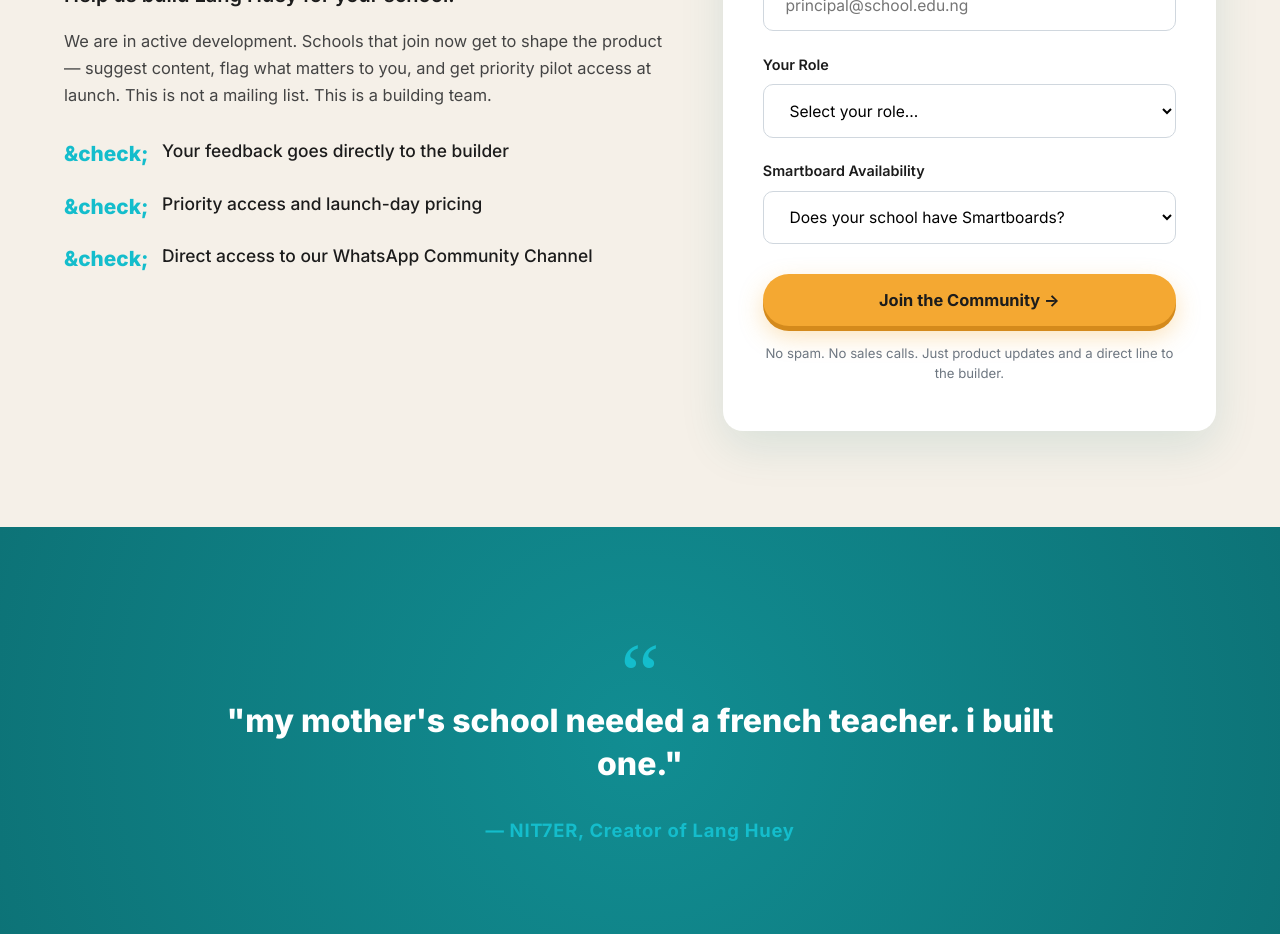
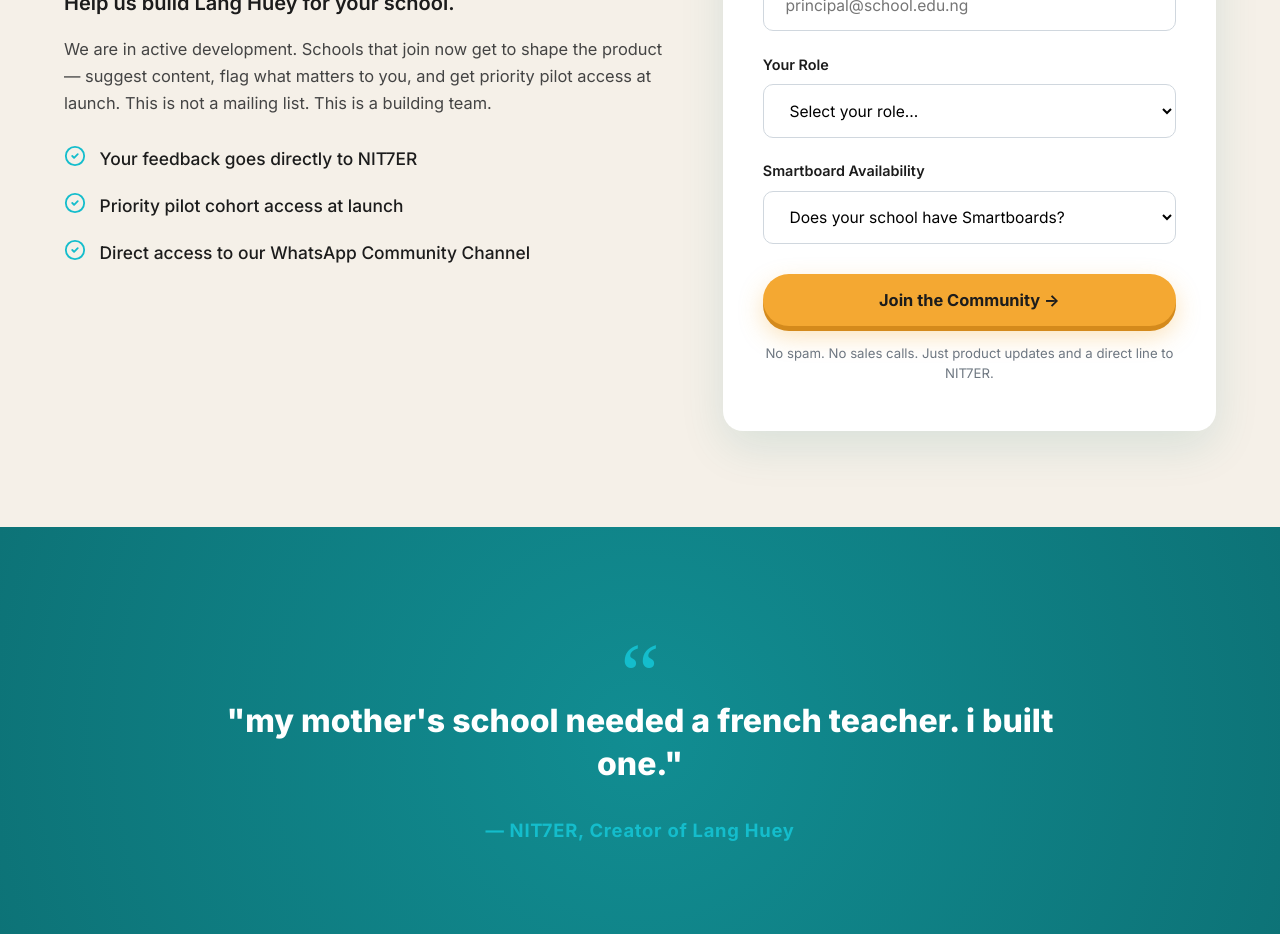
Before and after one commit to Alqaasimee-jr2/Lang-Huey, a React (Vite) app in the folder website/: page / in a window 1280 px wide. Shown: the part 3880-4814 px from the top of the page. Built offline with nearby package versions, Linux system fonts and the light colour scheme; the HTML template or start-up script is replaced by a standard one.

Commit message:
fix: replace raw &check; HTML entity string with Lucide SVG CheckCircle2 icons

```diff
--- a/website/src/components/PrelaunchCommunityForm.jsx
+++ b/website/src/components/PrelaunchCommunityForm.jsx
@@ -1,4 +1,5 @@
 import React, { useState } from 'react';
+import { CheckCircle2, MessageCircle } from 'lucide-react';
 
 export default function PrelaunchCommunityForm({ onRegisterSuccess }) {
   const [formData, setFormData] = useState({
@@ -16,10 +17,10 @@
   };
 
   return (
-    <section class="section bg-warm-cream" id="waitlist">
-      <div class="container grid-asymmetric">
+    <section className="section bg-warm-cream" id="waitlist">
+      <div className="container grid-asymmetric">
         <div>
-          <span class="feature-pill" style={{ background: 'var(--color-secondary)', color: 'white', marginBottom: '1rem' }}>YOU ARE EARLY</span>
+          <span className="feature-pill" style={{ background: 'var(--color-secondary)', color: 'white', marginBottom: '1rem' }}>YOU ARE EARLY</span>
           <h2 style={{ color: 'var(--color-primary)', marginBottom: '0.75rem' }}>you are early. that matters.</h2>
           <p style={{ fontSize: '1.25rem', fontWeight: 600, color: 'var(--color-text-charcoal)', marginBottom: '1rem' }}>
             Help us build Lang Huey for your school.
@@ -28,25 +29,34 @@
             We are in active development. Schools that join now get to shape the product — suggest content, flag what matters to you, and get priority pilot access at launch. This is not a mailing list. This is a building team.
           </p>
 
-          <ul class="benefit-list">
-            <li><span class="benefit-check">&check;</span> Your feedback goes directly to the builder</li>
-            <li><span class="benefit-check">&check;</span> Priority access and launch-day pricing</li>
-            <li><span class="benefit-check">&check;</span> Direct access to our WhatsApp Community Channel</li>
+          <ul className="benefit-list">
+            <li>
+              <CheckCircle2 size={22} color="var(--color-secondary)" style={{ minWidth: '22px' }} />
+              <span>Your feedback goes directly to NIT7ER</span>
+            </li>
+            <li>
+              <CheckCircle2 size={22} color="var(--color-secondary)" style={{ minWidth: '22px' }} />
+              <span>Priority pilot cohort access at launch</span>
+            </li>
+            <li>
+              <CheckCircle2 size={22} color="var(--color-secondary)" style={{ minWidth: '22px' }} />
+              <span>Direct access to our WhatsApp Community Channel</span>
+            </li>
           </ul>
         </div>
 
         {/* Registration Form Card with Smartboard Qualification Selector */}
         <div>
-          <div class="form-card">
-            <h3 class="form-title">Reserve Your School Spot</h3>
+          <div className="form-card">
+            <h3 className="form-title">Reserve Your School Spot</h3>
 
             <form onSubmit={handleSubmit}>
-              <div class="form-group">
+              <div className="form-group">
                 <label htmlFor="school-name">School Name & Location</label>
                 <input
                   type="text"
                   id="school-name"
-                  class="form-input"
+                  className="form-input"
                   placeholder="e.g. Excellence Academy, Lekki, Lagos"
                   value={formData.schoolName}
                   onChange={(e) => setFormData({ ...formData, schoolName: e.target.value })}
@@ -54,12 +64,12 @@
                 />
               </div>
 
-              <div class="form-group">
+              <div className="form-group">
                 <label htmlFor="email-address">Email Address (Proprietor / Principal)</label>
                 <input
                   type="email"
                   id="email-address"
-                  class="form-input"
+                  className="form-input"
                   placeholder="principal@school.edu.ng"
                   value={formData.email}
                   onChange={(e) => setFormData({ ...formData, email: e.target.value })}
@@ -67,11 +77,11 @@
                 />
               </div>
 
-              <div class="form-group">
+              <div className="form-group">
                 <label htmlFor="role">Your Role</label>
                 <select
                   id="role"
-                  class="form-select"
+                  className="form-select"
                   value={formData.role}
                   onChange={(e) => setFormData({ ...formData, role: e.target.value })}
                   required
@@ -84,11 +94,11 @@
               </div>
 
               {/* Approved Smartboard Filter Selector */}
-              <div class="form-group">
+              <div className="form-group">
                 <label htmlFor="smartboard-status">Smartboard Availability</label>
                 <select
                   id="smartboard-status"
-                  class="form-select"
+                  className="form-select"
                   value={formData.smartboardStatus}
                   onChange={(e) => setFormData({ ...formData, smartboardStatus: e.target.value })}
                   required
@@ -100,13 +110,13 @@
                 </select>
               </div>
 
-              {/* GOLD RULE: Amber Gold touches ONE element per screen max */}
-              <button type="submit" class="btn btn-gold" style={{ width: '100%', marginTop: '0.5rem' }}>
+              {/* STAGE GOLD RULE: Amber Gold touches EXCLUSIVELY ONE element per screen max */}
+              <button type="submit" className="btn btn-gold" style={{ width: '100%', marginTop: '0.5rem' }}>
                 Join the Community &rarr;
               </button>
 
-              <p class="form-microtext">
-                No spam. No sales calls. Just product updates and a direct line to the builder.
+              <p className="form-microtext">
+                No spam. No sales calls. Just product updates and a direct line to NIT7ER.
               </p>
             </form>
           </div>
```
